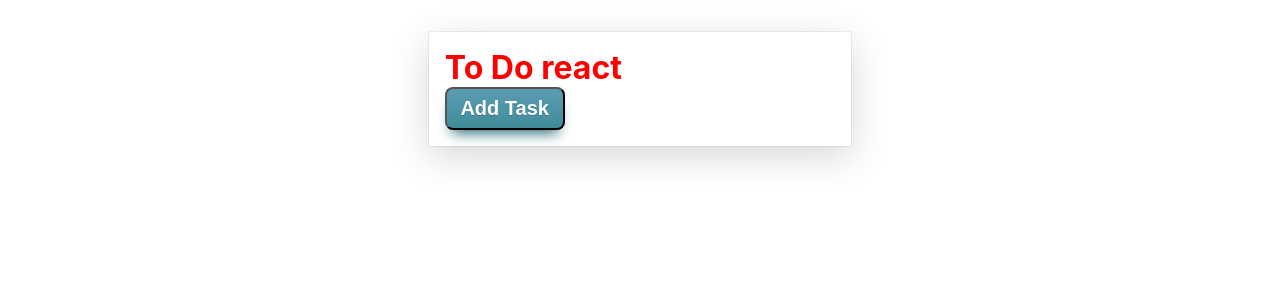
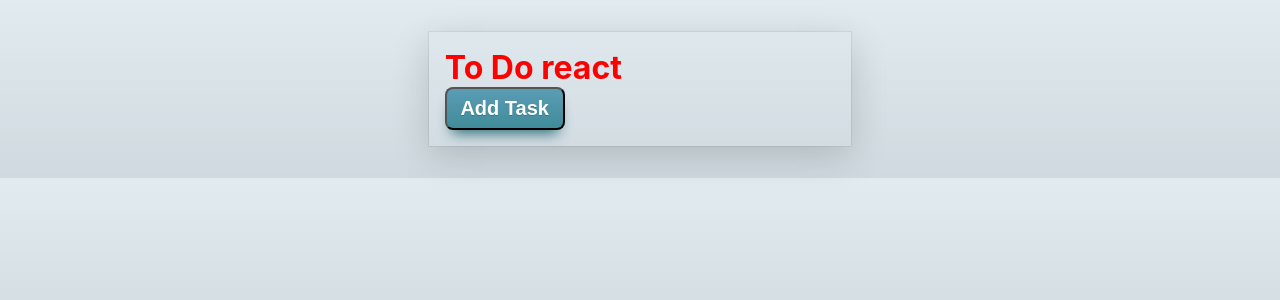
Before and after one commit to david-lafontant/new_todo_react, a React (Create React App) app: page / in a window 1280 px wide. Shown: the top 300 px of the page. Built offline with nearby package versions, Linux system fonts and the light colour scheme.

Commit message:
Add background to body

```diff
--- a/src/index.css
+++ b/src/index.css
@@ -8,3 +8,7 @@
   -webkit-font-smoothing: antialiased;
   -moz-osx-font-smoothing: grayscale;
 }
+
+body{
+  background-image: linear-gradient(to top, #cfd9df 0%, #e2ebf0 100%);
+}
```
